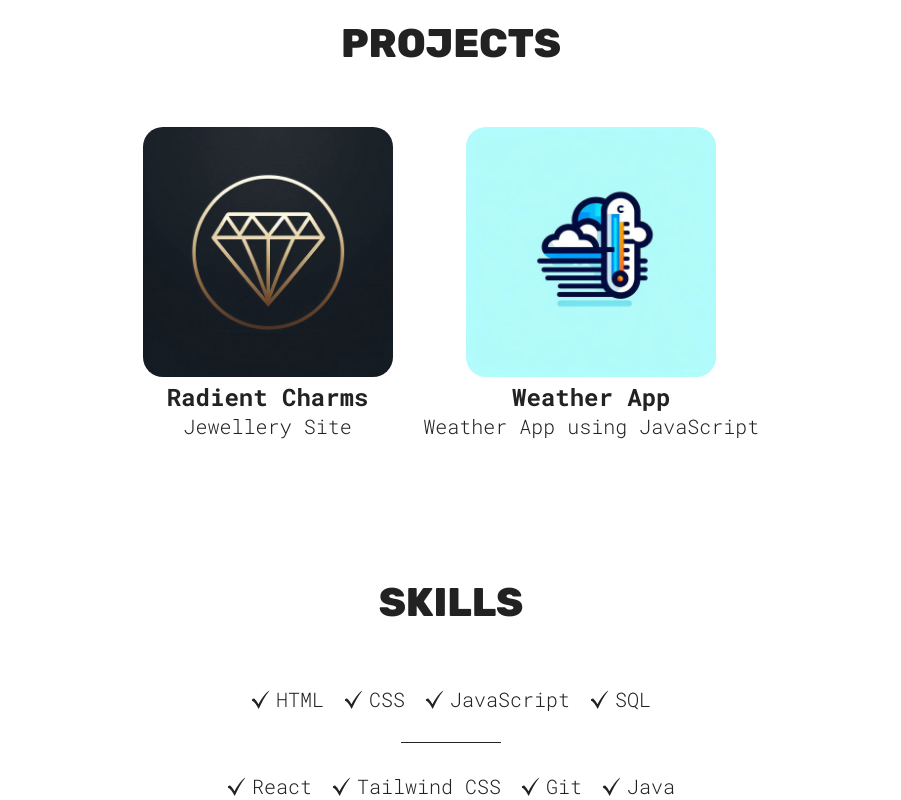
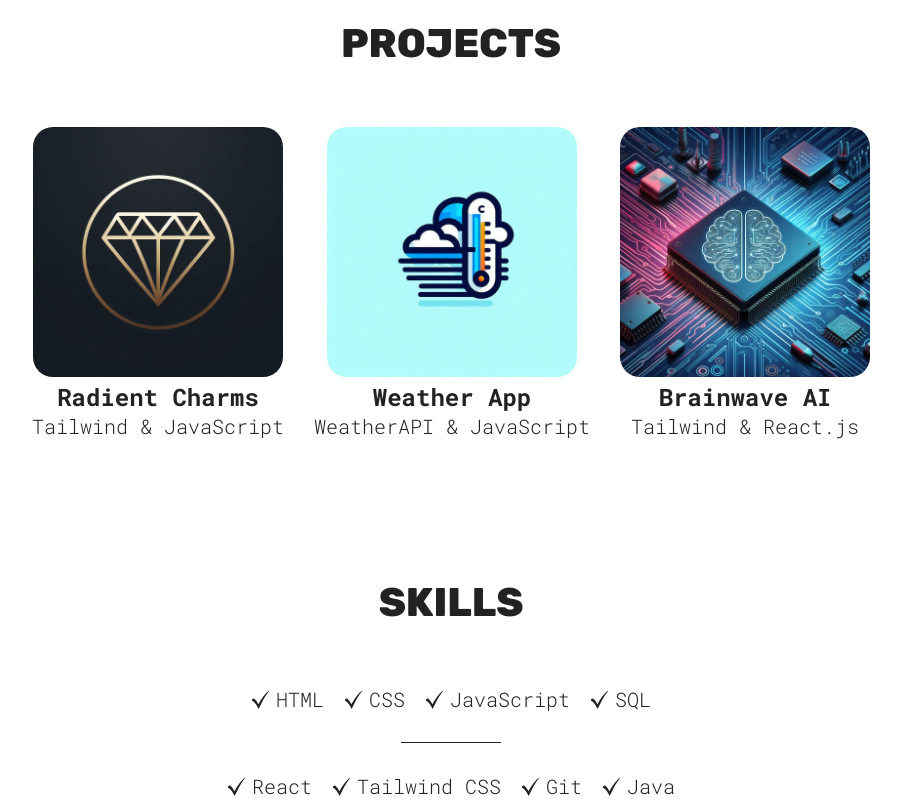
Before and after one commit to Yashpaspuleti/yash_portfolio, a React (Vite) app: page / in a window 1280 px wide. Shown: the part 880-1680 px from the top of the page, without its empty margins (189-1090 px from the left). Built offline with nearby package versions, Linux system fonts and the light colour scheme.

Commit message:
added new project Brainwave AI

```diff
--- a/src/sections/Hero/Hero.jsx
+++ b/src/sections/Hero/Hero.jsx
@@ -25,7 +25,7 @@ function Hero() {
   useEffect(() => {
     const options = {
       strings: [
-        "Frontend Developer",
+        "Full-Stack Developer",
         "Web Developer",
         "React Developer",
         "Photographer",
@@ -49,7 +49,7 @@ function Hero() {
         <img
           className={styles.hero}
           src={heroImg}
-          alt="Profile picture of Yash Pasupuleti"
+          alt="Profile picture of Yash"
         />
         <img
           className={styles.colorMode}
--- a/src/sections/Projects/Projects.jsx
+++ b/src/sections/Projects/Projects.jsx
@@ -2,6 +2,7 @@ import styles from "./ProjectsStyles.module.css";
 import radient from "../../assets/Radient_charms.png";
 import weatherApp from "../../assets/weather_app.png";
 import ProjectCard from "../../common/ProjectCard";
+import Brainwave from "../../assets/Brainwave AI technology.png";
 
 function Projects() {
   return (
@@ -12,13 +13,19 @@ function Projects() {
           src={radient}
           link="https://github.com/Yashpaspuleti/radiant_charm"
           h3="Radient Charms"
-          p="Jewellery Site"
+          p="Tailwind & JavaScript"
         />
         <ProjectCard
           src={weatherApp}
           link="https://github.com/Yashpaspuleti/Weather_app"
           h3="Weather App"
-          p="Weather App using JavaScript"
+          p="WeatherAPI & JavaScript"
+        />
+        <ProjectCard
+          src={Brainwave}
+          link="https://github.com/Yashpaspuleti/Brainwave"
+          h3="Brainwave AI"
+          p="Tailwind & React.js"
         />
       </div>
     </section>
```
Also changed, not shown: src/assets/Brainwave AI technology.png (added).
